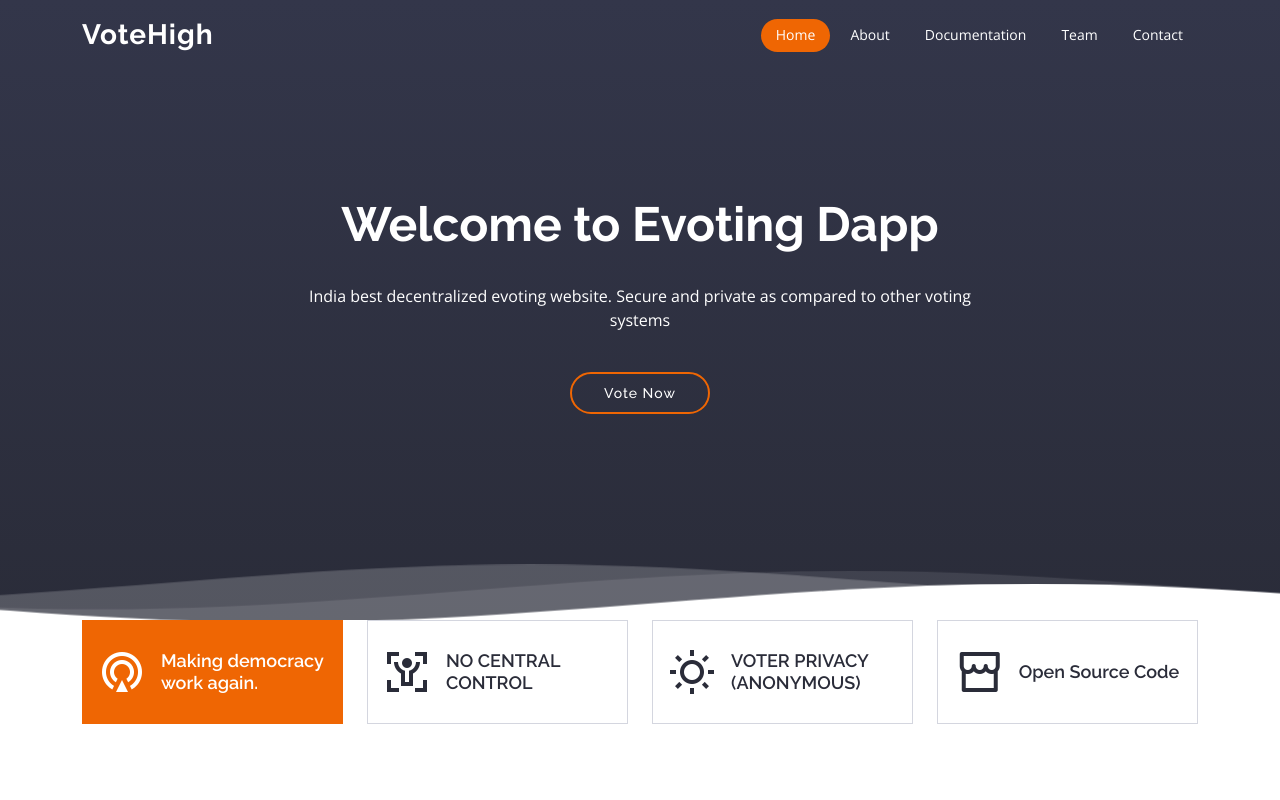
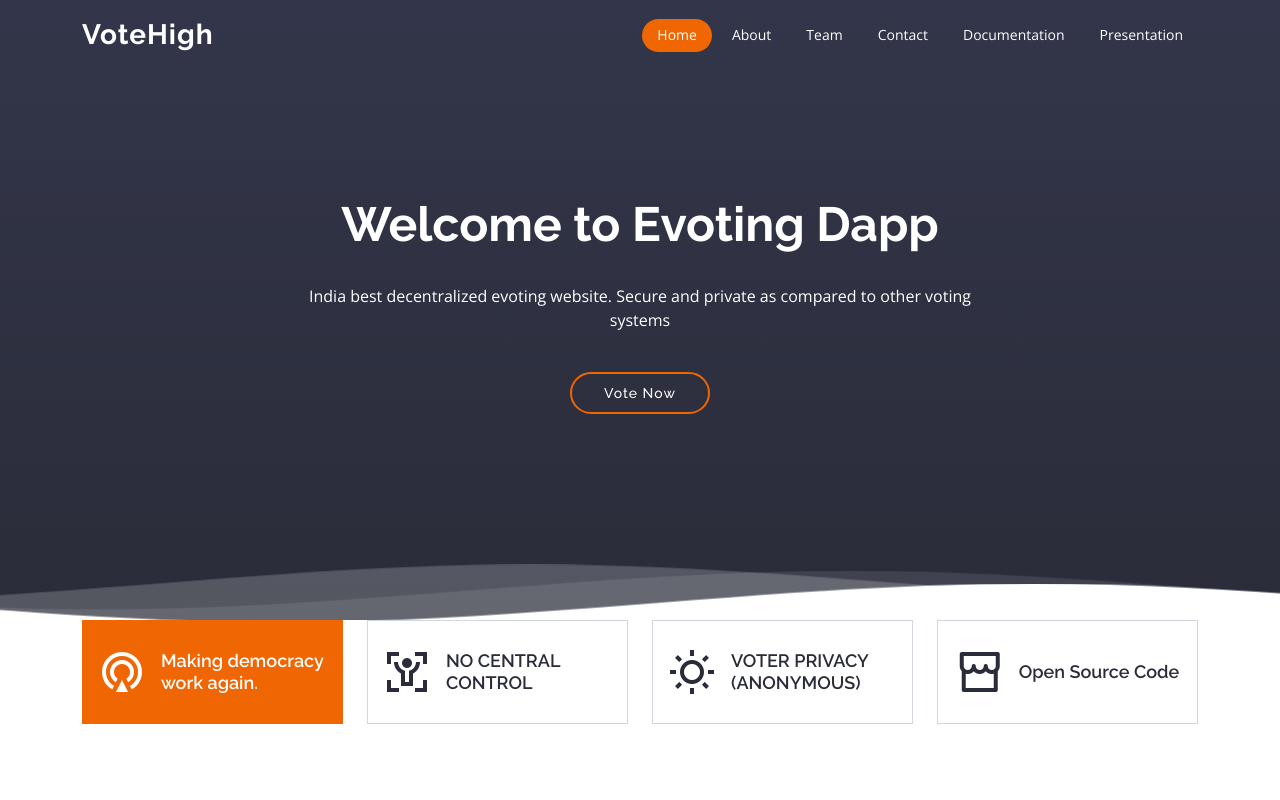
Before and after one commit to rabbit-sol/votingdapp, a website: page src/index.html in a window 1280 px wide. Shown: the top 800 px of the page. Drawn offline with nearby package versions, Linux system fonts and the light colour scheme; files whose address does not match are found by name.

Commit message:
Update index.html

```diff
--- a/src/index.html
+++ b/src/index.html
@@ -56,9 +56,10 @@
         <ul>
           <li><a class="nav-link scrollto active" href="#">Home</a></li>
           <li><a class="nav-link scrollto" href="#about">About</a></li>
-          <li><a class="nav-link scrollto" target="_blank" href="https://github.com/whiterabbit-hub/votingdapp">Documentation</a></li>
           <li><a class="nav-link scrollto" href="#team">Team</a></li>
           <li><a class="nav-link scrollto" href="#contact">Contact</a></li>
+          <li><a class="nav-link scrollto" target="_blank" href="https://github.com/whiterabbit-hub/votingdapp">Documentation</a></li>
+          <li><a class="nav-link scrollto" href="./ppt.html">Presentation</a></li>
         </ul>
         <i class="bi bi-list mobile-nav-toggle"></i>
       </nav><!-- .navbar -->
```
